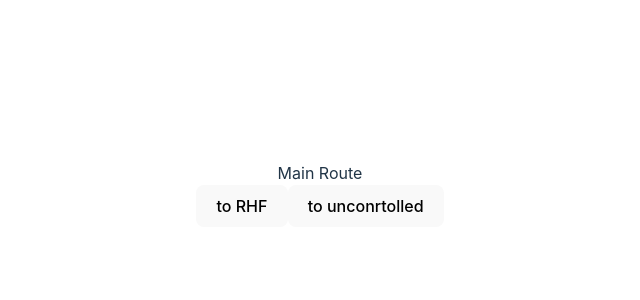
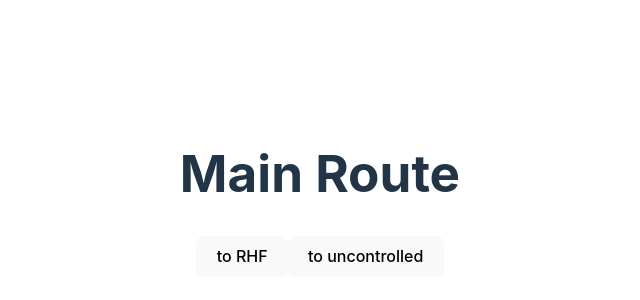
Before and after one commit to SheveleffRoman/react-component-rsschool-react-2023-q4-swapi, a React (Vite) app: page / in a window 1280 px wide. Shown: the part 206-506 px from the top of the page, without its empty margins (320-960 px from the left). Built offline with nearby package versions, Linux system fonts and the light colour scheme.

Commit message:
feat: add main route

```diff
--- a/src/Components/Main/Main.tsx
+++ b/src/Components/Main/Main.tsx
@@ -4,12 +4,12 @@ import '../../App.css';
 function Main() {
   return (
     <>
-      <div>Main Route</div>
+      <h1>Main Route </h1>
       <Link to={'/RHF'}>
         <button>to RHF</button>
       </Link>
       <Link to={'/uncontrolled'}>
-        <button>to unconrtolled</button>
+        <button>to uncontrolled</button>
       </Link>
     </>
   );
```
